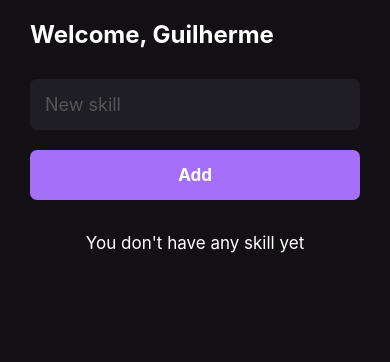
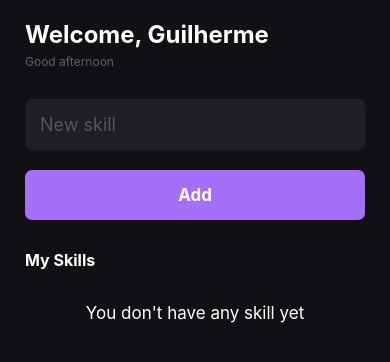
Before and after one commit to GuilhermeFM/ignite-myskills, a React Native app: screen / in a window 390 px wide. Shown: the top 362 px of the page. Built offline with nearby package versions, Linux system fonts and the light colour scheme.

Commit message:
Added Input and Button components. Added a Greeting after main header. Added a Header before the skill list.

```diff
--- a/App.js
+++ b/App.js
@@ -1,7 +1,13 @@
 import React from "react";
+import { StatusBar } from "react-native";
 
 import { Home } from "./src/pages/Home";
 
 export default function App() {
-  return <Home />;
+  return (
+    <>
+      <StatusBar barStyle="light-content" backgroundColor="#121015" />
+      <Home />
+    </>
+  );
 }
--- /dev/null
+++ b/src/components/Button/index.js
@@ -0,0 +1,11 @@
+import React from "react";
+
+import { Button, ButtonText } from "./styles";
+
+export default function ({ children, ...rest }) {
+  return (
+    <Button {...rest}>
+      <ButtonText>{children}</ButtonText>
+    </Button>
+  );
+}
--- /dev/null
+++ b/src/components/Button/styles.js
@@ -0,0 +1,15 @@
+import styled from "styled-components/native";
+
+export const Button = styled.TouchableOpacity`
+  background-color: #a370f7;
+  padding: 15px;
+  border-radius: 7px;
+  align-items: center;
+  margin-top: 20px;
+`;
+
+export const ButtonText = styled.Text`
+  color: #fff;
+  font-size: 17px;
+  font-weight: bold;
+`;
--- /dev/null
+++ b/src/components/Input/index.js
@@ -0,0 +1,7 @@
+import React from "react";
+
+import { Input } from "./styles";
+
+export default function ({ ...rest }) {
+  return <Input {...rest} />;
+}
--- /dev/null
+++ b/src/components/Input/styles.js
@@ -0,0 +1,10 @@
+import styled from "styled-components/native";
+
+export const Input = styled.TextInput`
+  color: #fff;
+  background-color: #1f1e25;
+  font-size: 18px;
+  padding: 15px;
+  margin-top: 30px;
+  border-radius: 7px;
+`;
--- a/src/pages/Home/index.js
+++ b/src/pages/Home/index.js
@@ -1,13 +1,15 @@
-import React, { useState, useCallback } from "react";
+import React, { useEffect, useState, useCallback } from "react";
 import { Keyboard, TouchableWithoutFeedback } from "react-native";
+
+import Button from "../../components/Button";
+import Input from "../../components/Input";
 
 import {
   Container,
   Title,
-  Button,
-  ButtonText,
-  Input,
+  Greetings,
   List,
+  ListTitle,
   ListEmptyContainer,
   ListEmptyIcon,
   ListEmptyText,
@@ -16,6 +18,7 @@ import {
 } from "./styles";
 
 export const Home = () => {
+  const [greeting, setGreeting] = useState(null);
   const [skill, setSkill] = useState(null);
   const [skills, addSkill] = useState([]);
 
@@ -34,22 +37,37 @@ export const Home = () => {
     addSkill((prev) => [skill, ...prev]);
   }, [skill, skills]);
 
+  useEffect(() => {
+    const currentHour = new Date().getHours();
+
+    if (currentHour < 12) {
+      setGreeting("Good morning");
+    } else if (currentHour >= 12 && currentHour < 18) {
+      setGreeting("Good afternoon");
+    } else {
+      setGreeting("Good nigth");
+    }
+  }, []);
+
   return (
     <TouchableWithoutFeedback onPress={Keyboard.dismiss} accessible={false}>
       <Container>
         <Title>Welcome, Guilherme</Title>
+        <Greetings>{greeting}</Greetings>
         <Input
+          value={skill}
+          onChangeText={setSkill}
+          onSubmitEditing={handleAdd}
           placeholder="New skill"
           placeholderTextColor="#555"
-          onChangeText={setSkill}
-          value={skill}
-          onSubmitEditing={handleAdd}
         />
         <Button activeOpacity={0.7} onPress={handleAdd}>
-          <ButtonText>Add</ButtonText>
+          Add
         </Button>
+        <ListTitle>My Skills</ListTitle>
         <List
           data={skills}
+          keyExtractor={(item) => item}
           ListEmptyComponent={() => (
             <ListEmptyContainer>
               <ListEmptyIcon>¯\_(ツ)_/¯</ListEmptyIcon>
@@ -58,7 +76,7 @@ export const Home = () => {
           )}
           renderItem={({ item }) => (
             <ListItemContainer activeOpacity={0.7}>
-              <ListItem key={item}>{item}</ListItem>
+              <ListItem>{item}</ListItem>
             </ListItemContainer>
           )}
         />
--- a/src/pages/Home/styles.js
+++ b/src/pages/Home/styles.js
@@ -3,7 +3,7 @@ import styled from "styled-components/native";
 export const Container = styled.View`
   flex: 1;
   background-color: #121015;
-  padding-horizontal: 30px;
+  padding-horizontal: 25px;
   padding-vertical: 20px;
 `;
 
@@ -13,31 +13,22 @@ export const Title = styled.Text`
   font-weight: bold;
 `;
 
-export const Input = styled.TextInput`
-  color: #fff;
-  background-color: #1f1e25;
-  font-size: 18px;
-  padding: 15px;
-  margin-top: 30px;
-  border-radius: 7px;
-`;
-
-export const Button = styled.TouchableOpacity`
-  background-color: #a370f7;
-  padding: 15px;
-  border-radius: 7px;
-  align-items: center;
-  margin-top: 20px;
-`;
-
-export const ButtonText = styled.Text`
-  color: #fff;
-  font-size: 17px;
-  font-weight: bold;
+export const Greetings = styled.Text`
+  margin-top: 5px;
+  color: #ffffff55;
+  font-size: 12px;
 `;
 
 export const List = styled.FlatList`
   margin-top: 25px;
+`;
+
+export const ListTitle = styled.Text`
+  color: #fff;
+  font-size: 16px;
+  font-weight: bold;
+
+  margin-top: 30px;
 `;
 
 export const ListEmptyContainer = styled.View`
@@ -61,9 +52,9 @@ export const ListEmptyText = styled.Text`
 `;
 
 export const ListItemContainer = styled.TouchableOpacity`
-  padding: 10px;
-  margin-vertical: 4px;
-  border-radius: 10px;
+  padding: 15px;
+  margin-bottom: 15px;
+  border-radius: 99px;
   background-color: #1f1e25;
 `;
 
```
